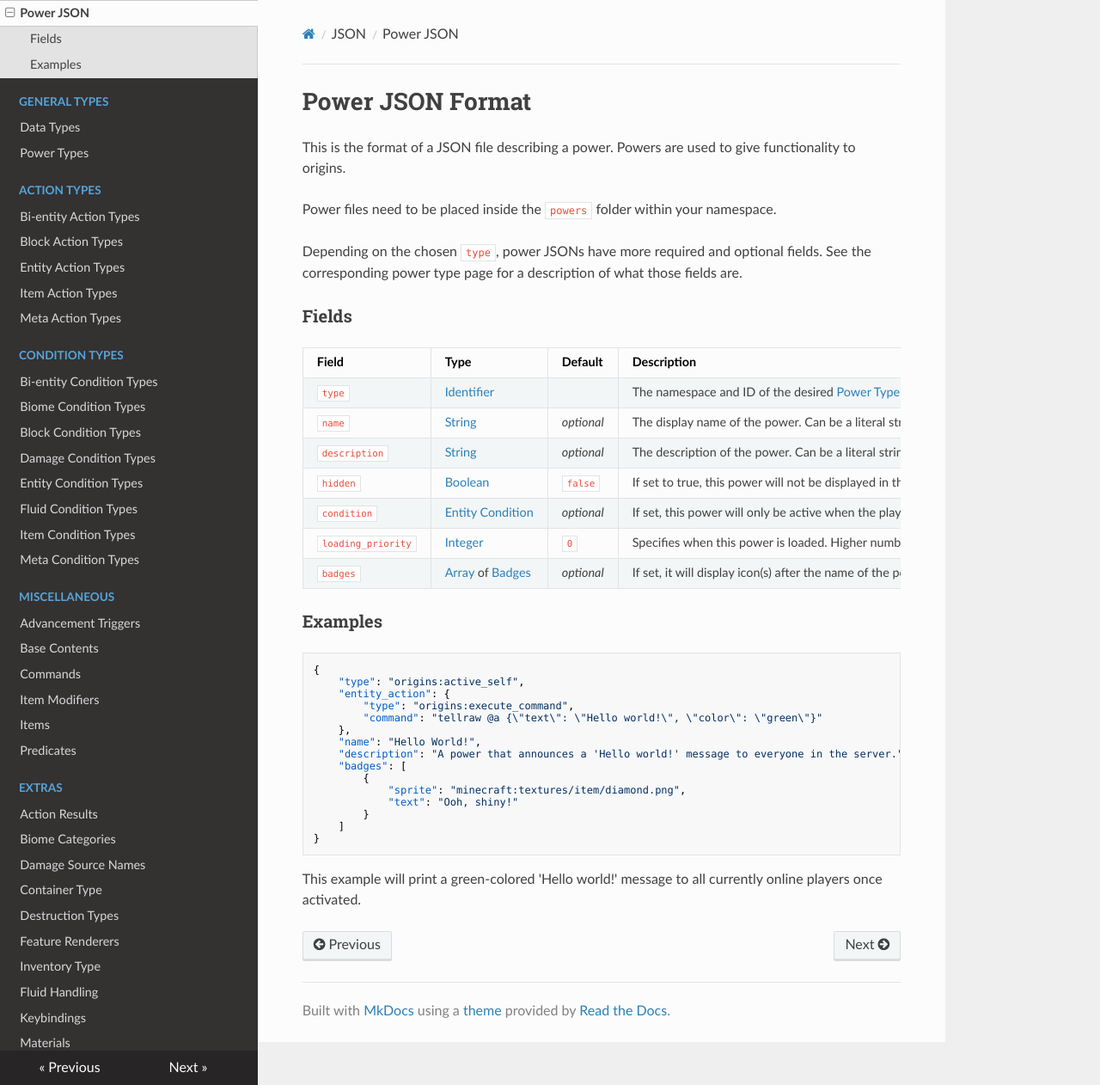
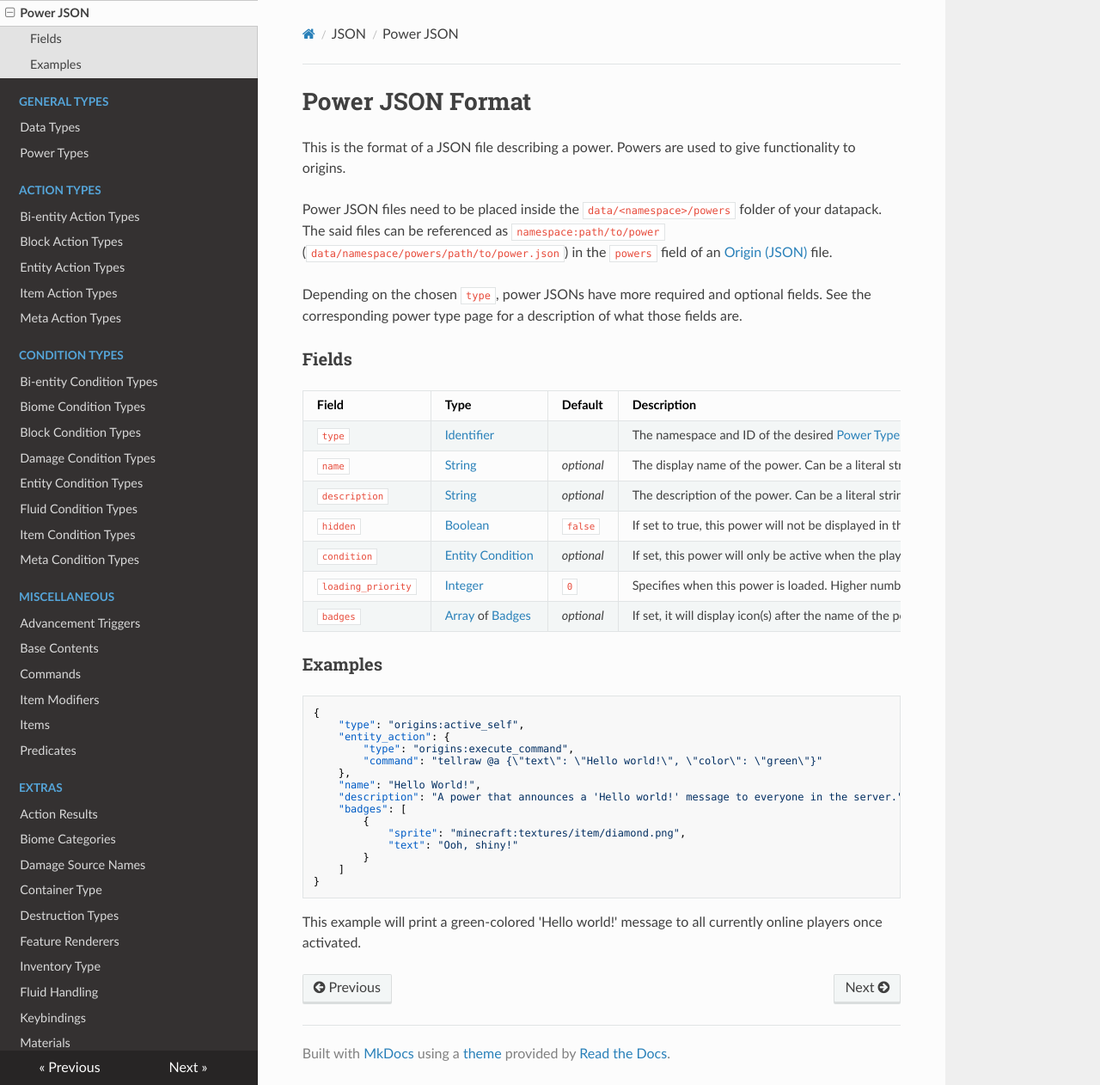
Before and after one commit to apace100/origins-docs, an MkDocs documentation site: the page built from docs/json/power.md, in a window 1280 px wide and 1262 px high. Shown: the whole window at 86% size. Built offline with MkDocs 1.6.1, drawn with Linux system fonts in a browser that asks for light colours; nearby versions of some CDN libraries.

Commit message:
Updated `power.md` (JSON Format)

```diff
--- a/docs/json/power.md
+++ b/docs/json/power.md
@@ -7,7 +7,7 @@ date: 2021-04-07
 
 This is the format of a JSON file describing a power. Powers are used to give functionality to origins.
 
-Power files need to be placed inside the `powers` folder within your namespace.
+Power JSON files need to be placed inside the `data/<namespace>/powers` folder of your datapack. The said files can be referenced as `namespace:path/to/power` (`data/namespace/powers/path/to/power.json`) in the `powers` field of an [Origin (JSON)](origin.md) file.
 
 Depending on the chosen `type`, power JSONs have more required and optional fields. See the corresponding power type page for a description of what those fields are.
 
@@ -22,7 +22,7 @@ Field  | Type | Default | Description
 `hidden` | [Boolean](../types/data_types/boolean.md) | `false` | If set to true, this power will not be displayed in the power list of the origin.
 `condition` | [Entity Condition](../types/entity_condition_types.md) | _optional_ | If set, this power will only be active when the player with this power fulfills the condition.
 `loading_priority` | [Integer](../types/data_types/integer.md) | `0` | Specifies when this power is loaded. Higher numbers mean it's loaded later, which means it will override those with lower loading priorities which share the same ID.
-`badges` | [Array](../types/data_types/array.md) of [Badges](../types/data_types/badge.md) | _optional_ | If set, it will display icon(s) after the name of the power.
+`badges` | [Array](../types/data_types/array.md) of [Badges](badge.md) | _optional_ | If set, it will display icon(s) after the name of the power.
 
 
 ### Examples
```
